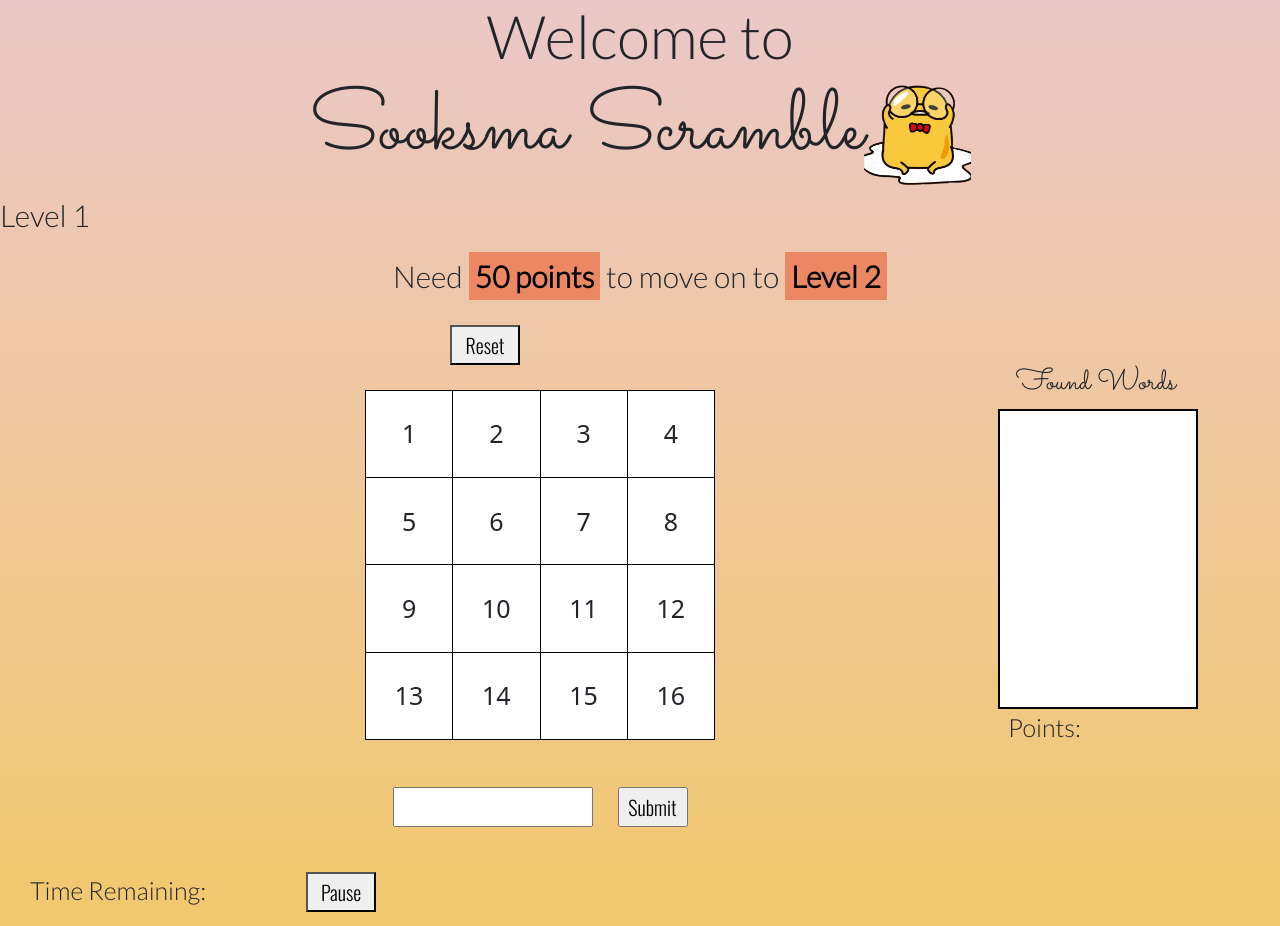
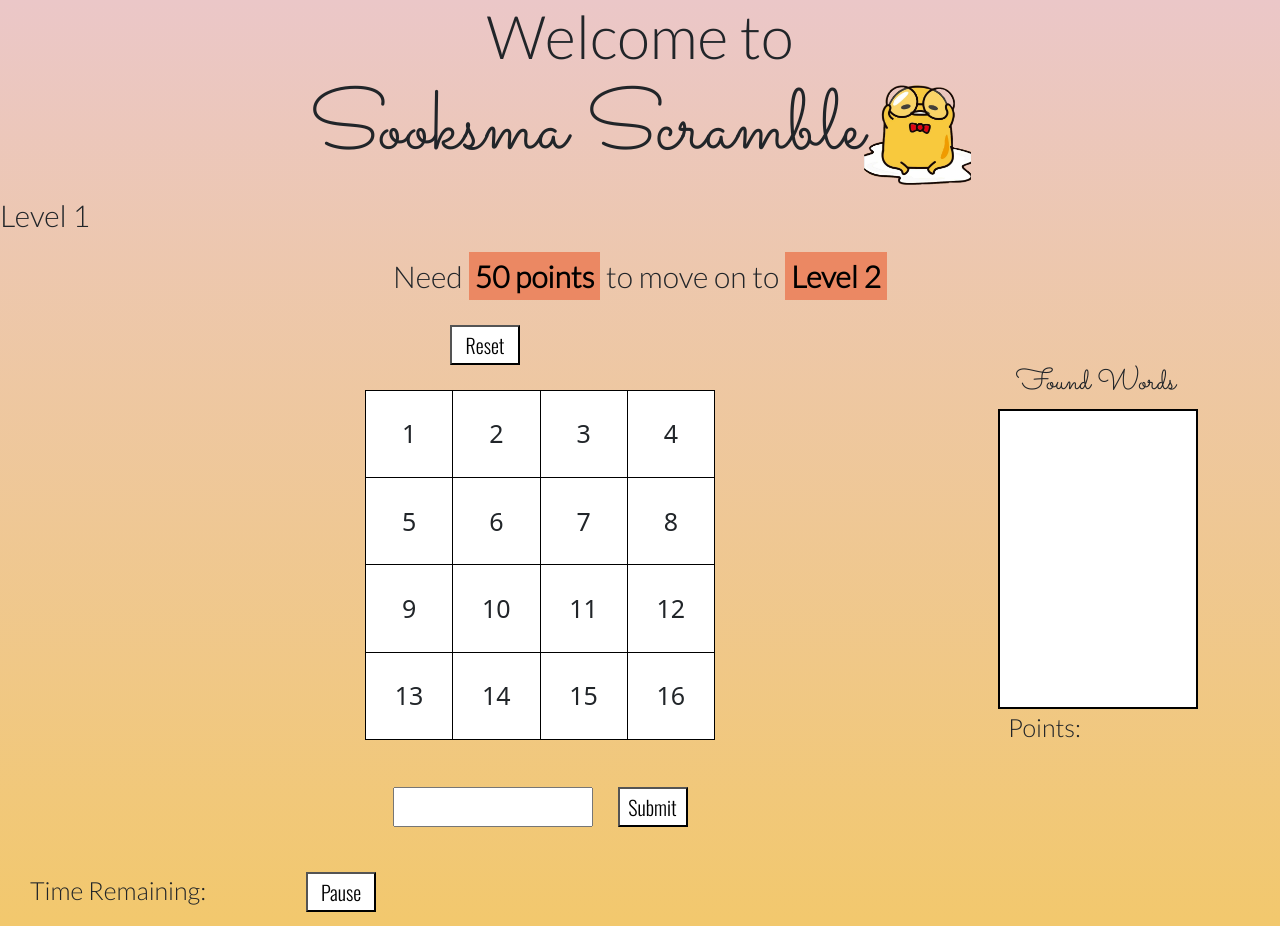
Before and after one commit to pksc350/pksc350.github.io, a plain HTML site: page index.html in a window 1280 px wide. Drawn offline with nearby package versions, Linux system fonts and the light colour scheme.

Commit message:
Styled Buttons

```diff
--- a/styles.css
+++ b/styles.css
@@ -125,3 +125,10 @@ form {
   font-family: Oswald;
   font-size: 20px;
 }
+
+#submit {
+  background-color: white;
+}
+button {
+  background-color: white;
+}
```
